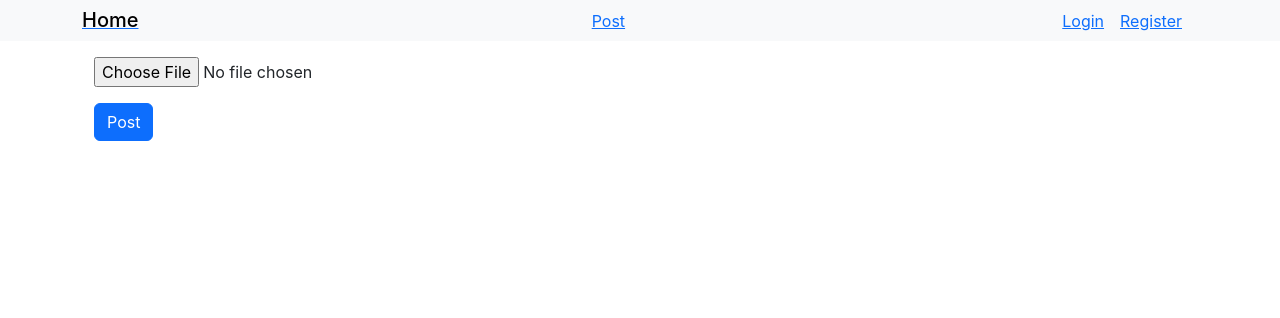
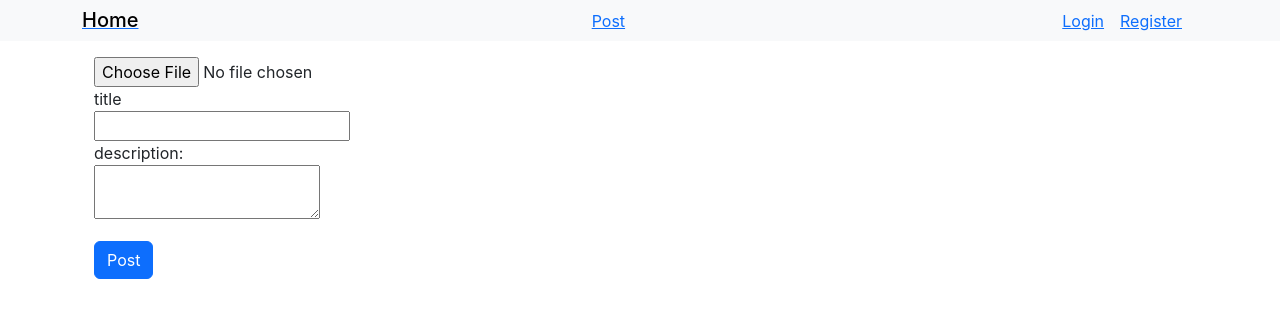
Before and after one commit to harrypatiry/object-file-sharing, a React (Create React App) app in the folder client/: page /post in a window 1280 px wide. Shown: the top 318 px of the page. Built offline with nearby package versions, Linux system fonts and the light colour scheme; no server answers.

Commit message:
feat: post title & description

```diff
--- a/client/src/pages/post.js
+++ b/client/src/pages/post.js
@@ -9,6 +9,10 @@ export default function Post() {
     const [file, setFile] = useState()
     const [error, setError] = useState(false)
     const [id, setId] = useState(null)
+    const [text, setText] = useState({
+        title: "",
+        description: ""
+    })
     useEffect(() => {
         (async function getUserId() {
             const response = await axios.get(`http://localhost:8000/api/auth/me/${user}`)
@@ -26,6 +30,8 @@ export default function Post() {
             formData.append("file", file)
             formData.append("user", user)
             formData.append("id", id)
+            formData.append("title", text.title)
+            formData.append("description", text.description)
             await onPost(formData)
         }
     }
@@ -35,12 +41,19 @@ export default function Post() {
         setFile(e.target.files[0])
     }
 
+    const handleTextChange = (e) => {
+        setText({...text, [e.target.name]: e.target.value})
+    }
+
     return (
     <Layout>
         <form onSubmit={handleSubmit} encType="multipart/form-data" className='container mt-3' >
         <div className='mb-3'>
-            <h2>{id}</h2>
-            <input type='file' accept="image/*" filename={file} onChange={handleChange}/>
+            <input required type='file' accept="image/*" filename={file} onChange={handleChange}/><br />
+            <label>title</label><br/>
+            <input required type='text' value={text.title} name='title' onChange={handleTextChange}/><br />
+            <label>description:</label><br/>
+            <textarea type='text' value={text.description} name='description' onChange={handleTextChange}></textarea>
         </div>
         <button type='submit' className='btn btn-primary'>Post</button>
       </form>
```
Also changed, not shown: 2 other files (tests, documents, lock files or other folders).
